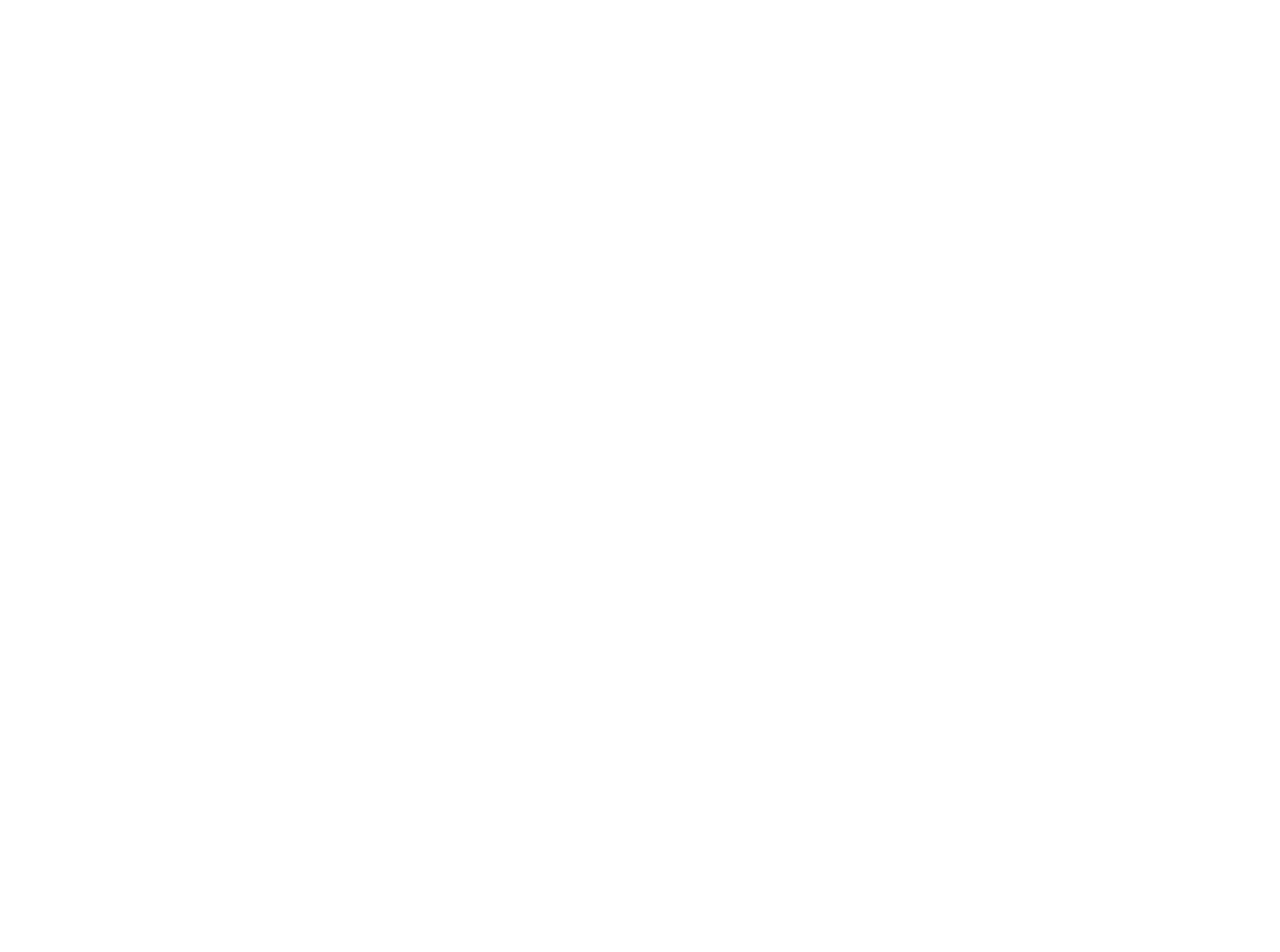
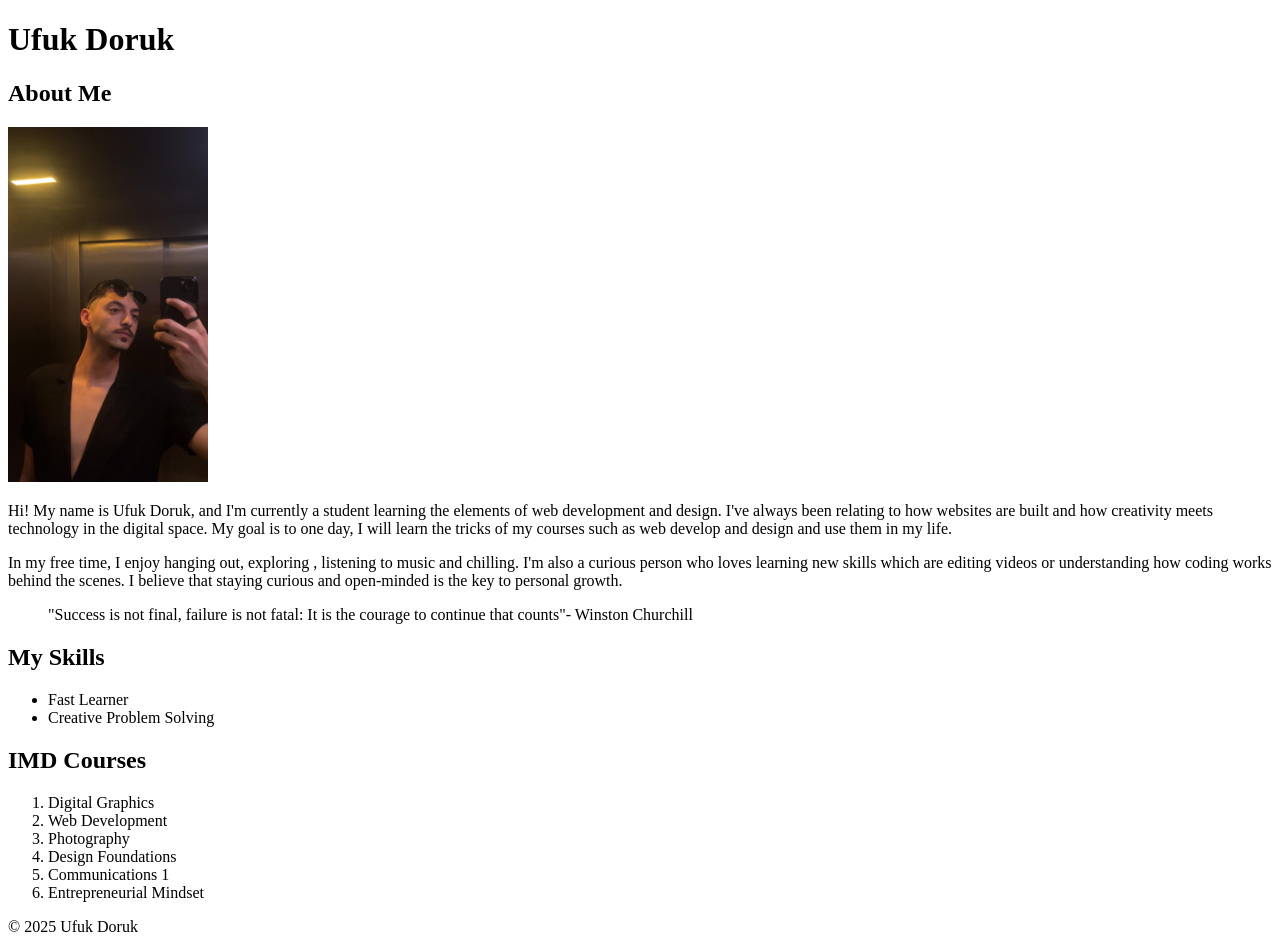
Before and after one commit to UfukDrk/intro-to-html, a plain HTML site: page index.html in a window 1280 px wide. Before the commit the page ends 800 px from the top, so only its background shows below. Drawn offline with Linux system fonts and the light colour scheme.

Commit message:
HTML Semantics Done

```diff
--- a/index.html
+++ b/index.html
@@ -5,5 +5,44 @@
     <meta name="viewport" content="width=device-width, initial-scale=1.0">
     <title>Ufuk Doruk</title>
  </head>
- <body></body>
-</html>
+   <body>
+      <header>
+      <h1>Ufuk Doruk</h1>
+      </header>
+         <main>
+            <article>
+               <h2>About Me</h2>
+                  <img src="images/My-Photo.jpg.jpg" alt="A photo of Ufuk Doruk" width="200"/>
+                  <p>Hi! My name is Ufuk Doruk, and I'm currently a student learning the elements of web development and design. I've always been relating to how websites are built and how creativity meets technology in the digital space. My goal is to one day, I will learn the tricks of my courses such as web develop and design and use them in my life.
+                  </p>
+                  <p>In my free time, I enjoy hanging out, exploring , listening to music and chilling. I'm also a curious person who loves learning new skills which are editing videos or understanding how coding works behind the scenes. I believe that staying curious and open-minded is the key to personal growth.
+                  </p>
+                     <blockquote>
+                      <p>"Success is not final, failure is not fatal: It is the courage to continue that counts"- Winston Churchill</p>
+                     </blockquote>
+            </article>
+                  <section>
+                  <h2>My Skills</h2>
+                  <ul>
+                     <li>Fast Learner</li>
+                     <li>Creative Problem Solving</li>
+                  </ul>
+                  </section>
+
+                   <section>
+                     <h2>IMD Courses</h2>
+                     <ol>
+                        <li>Digital Graphics</li>
+                        <li>Web Development</li>
+                        <li>Photography</li>
+                        <li>Design Foundations</li>
+                        <li>Communications 1</li>
+                        <li>Entrepreneurial Mindset</li>
+                     </ol>
+                  </section>
+               </main>
+            <footer>
+               <p>&copy; 2025 Ufuk Doruk</p>
+            </footer>
+         </body>
+      </html>
```
Also changed, not shown: images/My-Photo.jpg.jpg (added).
